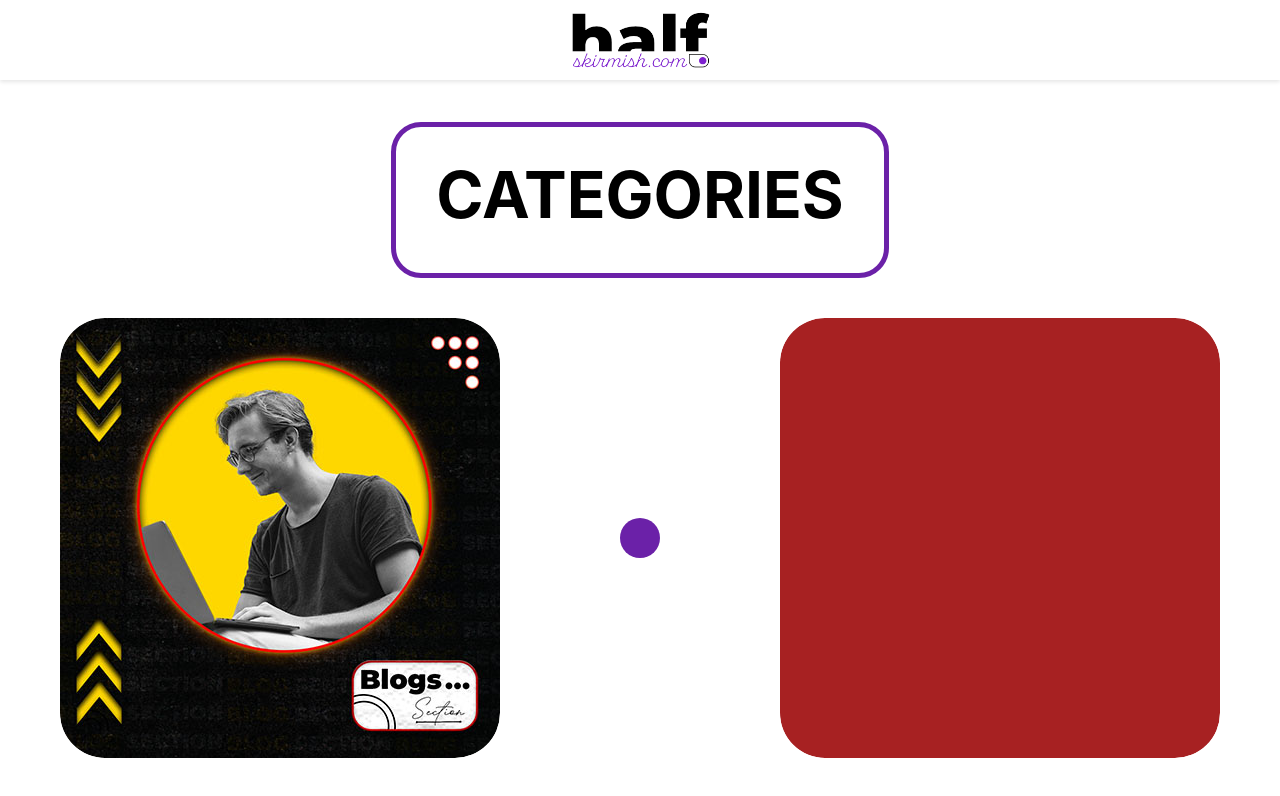
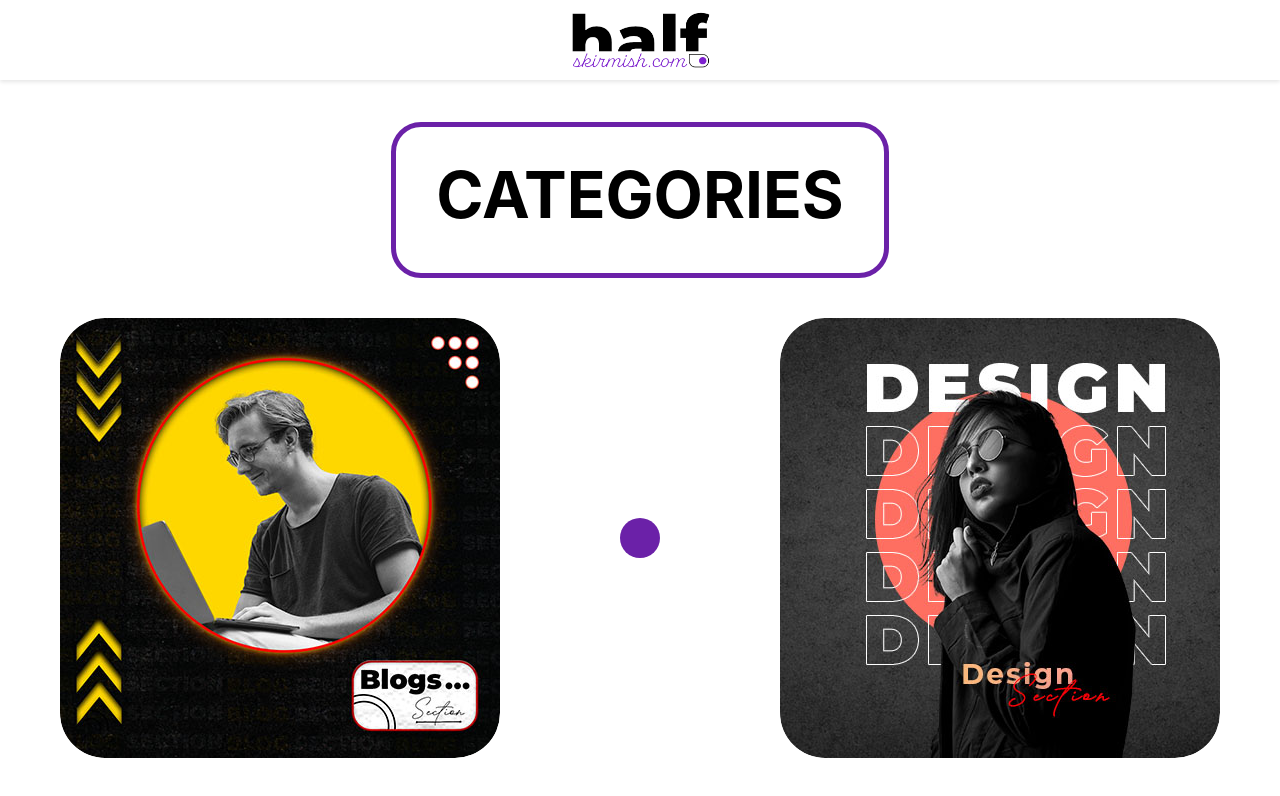
Before and after one commit to half-skirmish/frontend-halfskirmish, a Next.js app: page /categories in a window 1280 px wide. Shown: the top 796 px of the page. Built offline with nearby package versions, Linux system fonts and the light colour scheme.

Commit message:
Updated the design page cover art.

```diff
--- a/app/categories/page.js
+++ b/app/categories/page.js
@@ -157,7 +157,7 @@ export default function Categories() {
               onMouseLeave={(e) => (e.currentTarget.style.boxShadow = "none")}
             >
               <Image
-                src="/red.jpg"
+                src="/designsection.jpg"
                 alt="Designs Category"
                 layout="fill"
                 objectFit="cover"
```
Also changed, not shown: public/designsection.jpg (added).
